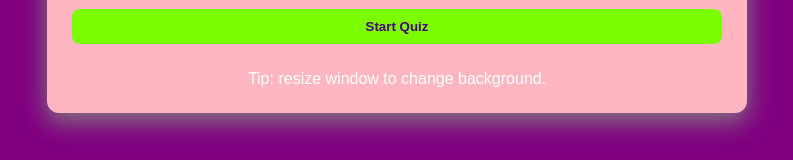
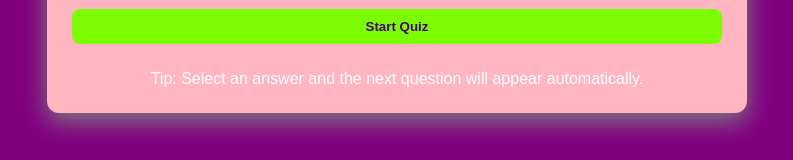
Before and after one commit to umerghumman066-wq/fuzzy_Quiz, a plain HTML site: page quiz.html in a window 1280 px wide. Shown: the part 389-549 px from the top of the page, without its empty margins (243-1036 px from the left). Drawn offline with Linux system fonts and the light colour scheme.

Commit message:
Update quiz.html

```diff
--- a/quiz.html
+++ b/quiz.html
@@ -12,7 +12,7 @@
   <h1>Web Quiz App</h1>
   <p>Click Start to begin!</p>
   <button id="start-btn" class="btn white">Start Quiz</button>
-  <p style="margin-top:12px">Tip: resize window to change background.</p>
+  <p style="margin-top:12px">Tip:  Select an answer and the next question will appear automatically.</p>
 </section>
 
 <section id="quiz-screen" class="screen hidden">
```
